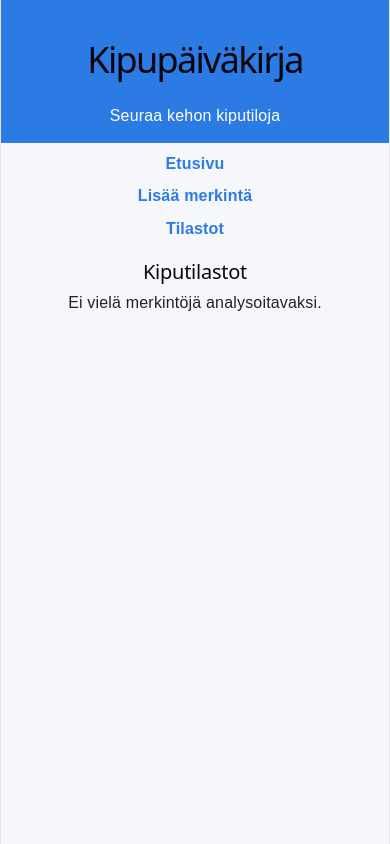
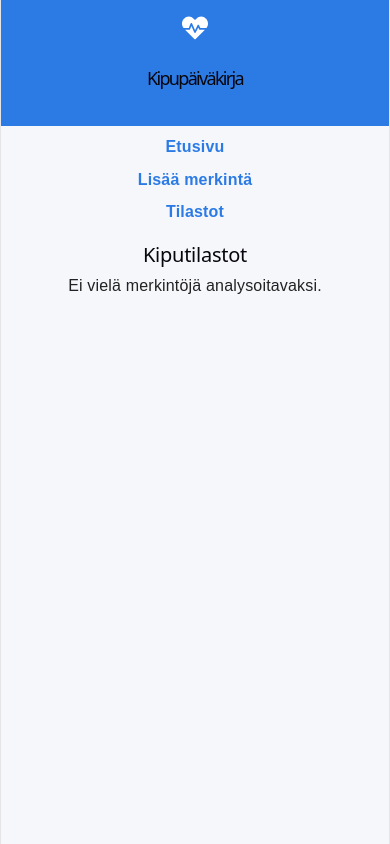
Before and after one commit to thoramm/kipukirja, a React (Vite) app: page /stats in a window 390 px wide. Built offline with nearby package versions, Linux system fonts and the light colour scheme.

Commit message:
Lisätty headeriin icon

```diff
--- a/package.json
+++ b/package.json
@@ -12,6 +12,7 @@
   "dependencies": {
     "react": "^19.2.6",
     "react-dom": "^19.2.6",
+    "react-icons": "^5.6.0",
     "react-router-dom": "^7.18.0"
   },
   "devDependencies": {
--- a/src/components/Header/Header.jsx
+++ b/src/components/Header/Header.jsx
@@ -1,8 +1,10 @@
+import { FaHeartbeat } from "react-icons/fa";
+
 function Header() {
   return (
-    <header>
+    <header className="app-header">
+      <FaHeartbeat size={26} color="white" />
       <h1>Kipupäiväkirja</h1>
-      <p>Seuraa kehon kiputiloja</p>
     </header>
   );
 }
--- a/src/styles/global.css
+++ b/src/styles/global.css
@@ -160,6 +160,13 @@ button:hover {
   color: #333;
 }
 
+.app-header {
+  display: flex;
+  align-items: center;
+  justify-content: center;
+  gap: 10px;
+}
+
 
 @media (max-width: 600px) {
   nav ul {
@@ -187,4 +194,13 @@ button:hover {
   .stats {
     padding: 10px;
   }
+
+  .app-header {
+    flex-direction: column;
+    gap: 5px;
+  }
+
+  .app-header h1 {
+    font-size: 18px;
+  }
 }
```
Also changed, not shown: 1 other file (tests, documents, lock files or other folders).
